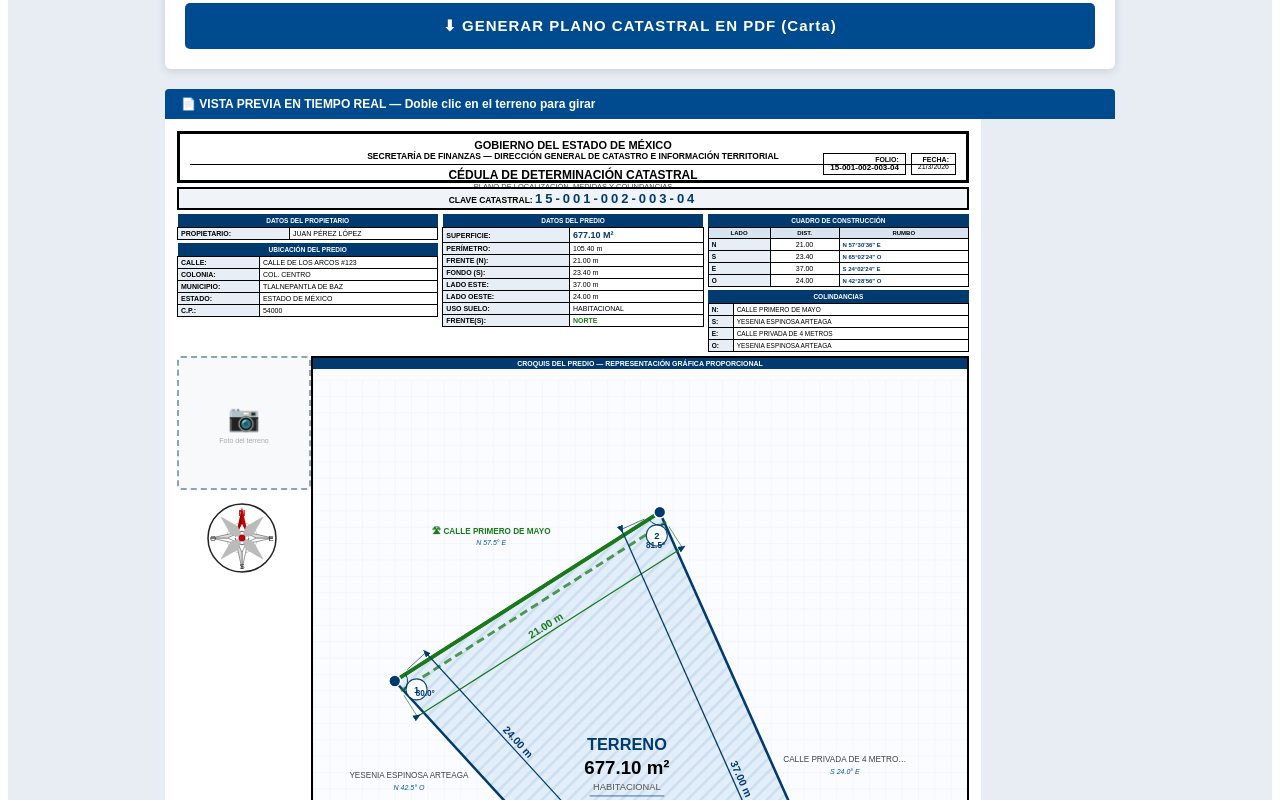
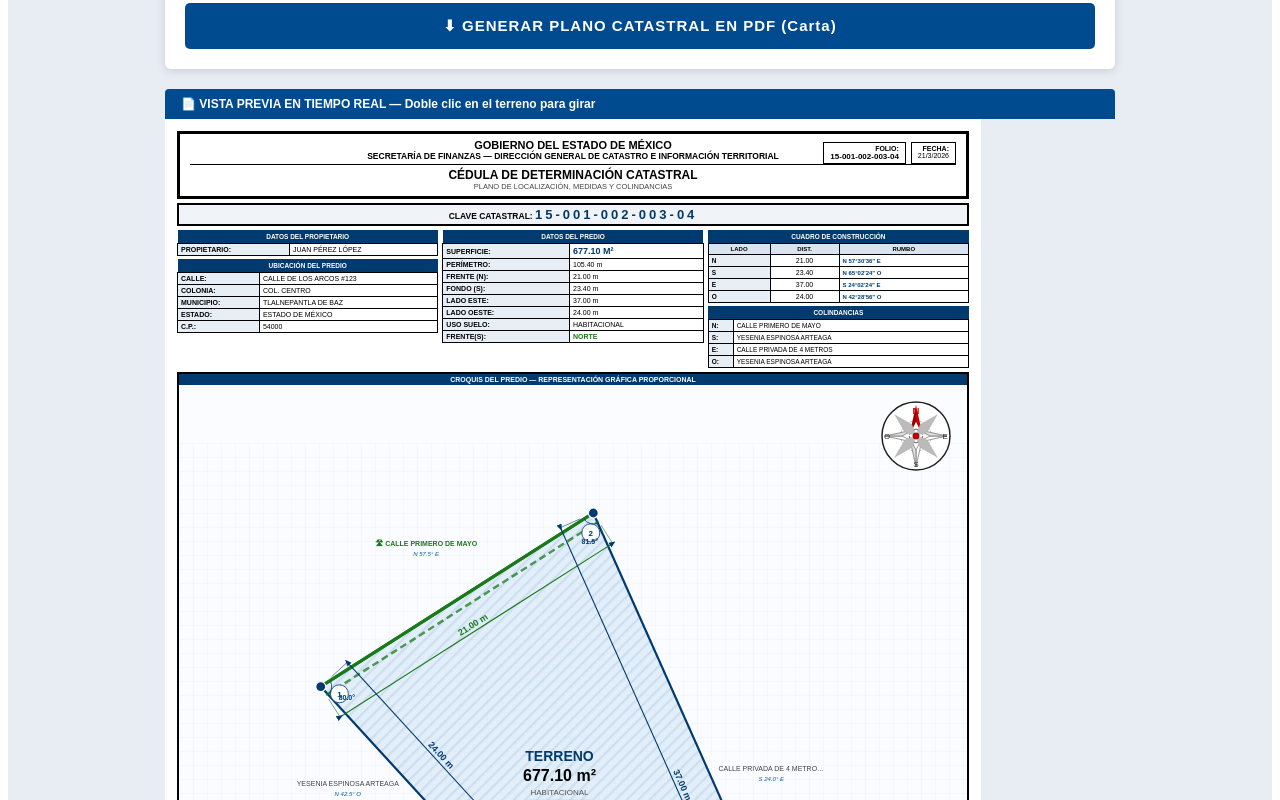
Before and after one commit to CesarHP1/plano-catastral, a React (Create React App) app: page / in a window 1280 px wide. Shown: the part 1100-1900 px from the top of the page. Built offline with nearby package versions, Linux system fonts and the light colour scheme.

Commit message:
Update App.js

```diff
--- a/src/App.js
+++ b/src/App.js
@@ -2,14 +2,14 @@ import React, { useState, useRef, useEffect, useCallback } from 'react';
 import jsPDF from 'jspdf';
 import html2canvas from 'html2canvas';
 
-const ESTADOS = [
+const ESTADOS =[
   'AGUASCALIENTES','BAJA CALIFORNIA','BAJA CALIFORNIA SUR','CAMPECHE','CHIAPAS','CHIHUAHUA',
   'CIUDAD DE MÉXICO','COAHUILA DE ZARAGOZA','COLIMA','DURANGO','ESTADO DE MÉXICO','GUANAJUATO',
   'GUERRERO','HIDALGO','JALISCO','MICHOACÁN DE OCAMPO','MORELOS','NAYARIT','NUEVO LEÓN',
   'OAXACA','PUEBLA','QUERÉTARO','QUINTANA ROO','SAN LUIS POTOSÍ','SINALOA','SONORA','TABASCO',
   'TAMAULIPAS','TLAXCALA','VERACRUZ DE IGNACIO DE LA LLAVE','YUCATÁN','ZACATECAS'
 ];
-const MUNICIPIOS = [
+const MUNICIPIOS =[
   'Acambay de Ruíz Castañeda','Acolman','Aculco','Almoloya de Alquisiras','Almoloya de Juárez',
   'Almoloya del Río','Amanalco','Amatepec','Amecameca','Apaxco','Atenco','Atizapán',
   'Atizapán de Zaragoza','Atlacomulco','Atlautla','Axapusco','Ayapango','Calimaya','Capulhuac',
@@ -348,12 +348,12 @@ const TerrenoCroquis = ({norteM,surM,esteM,oesteM,norteCol,surCol,esteCol,oesteC
       <line x1={cx-32} y1={cy+22} x2={cx+32} y2={cy+22} stroke="#003a6e" strokeWidth="0.6"/>
       <text x={cx} y={cy+31} textAnchor="middle" fontSize="7" fill="#888" fontFamily="Arial">P = {perim} m</text>
 
-      {/* Scale bar — bottom left */}
-      <rect x={8} y={svgH-18} width={scaleBarPx} height={7} fill="none" stroke="#444" strokeWidth="1"/>
-      <rect x={8} y={svgH-18} width={scaleBarPx/2} height={7} fill="#444"/>
-      <text x={8}              y={svgH-5} fontSize="7" fill="#333" fontFamily="Arial">0</text>
-      <text x={8+scaleBarPx/2} y={svgH-5} textAnchor="middle" fontSize="7" fill="#333" fontFamily="Arial">{scaleBarM/2}m</text>
-      <text x={8+scaleBarPx}   y={svgH-5} textAnchor="middle" fontSize="7" fill="#333" fontFamily="Arial">{scaleBarM}m</text>
+      {/* Scale bar — bottom right, shifted so the photo overlay on the left doesn't cover it */}
+      <rect x={svgW - scaleBarPx - 15} y={svgH-18} width={scaleBarPx} height={7} fill="none" stroke="#444" strokeWidth="1"/>
+      <rect x={svgW - scaleBarPx - 15} y={svgH-18} width={scaleBarPx/2} height={7} fill="#444"/>
+      <text x={svgW - scaleBarPx - 15}              y={svgH-5} fontSize="7" fill="#333" fontFamily="Arial">0</text>
+      <text x={svgW - scaleBarPx/2 - 15} y={svgH-5} textAnchor="middle" fontSize="7" fill="#333" fontFamily="Arial">{scaleBarM/2}m</text>
+      <text x={svgW - 15}   y={svgH-5} textAnchor="end" fontSize="7" fill="#333" fontFamily="Arial">{scaleBarM}m</text>
 
       {/* Rotation UI */}
       {selected&&(
@@ -371,12 +371,6 @@ const TerrenoCroquis = ({norteM,surM,esteM,oesteM,norteCol,surCol,esteCol,oesteC
           </text>
         </g>
       )}
-      {!selected&&(
-        <text x={svgW/2} y={svgH-5} textAnchor="middle" fontSize="6.5" fill="#bbb" fontFamily="Arial"
-          style={{cursor:'pointer'}} onDoubleClick={()=>onSelect(true)}>
-          Doble clic para girar
-        </text>
-      )}
       <polygon points={rPts} fill="transparent" stroke="none"
         onDoubleClick={()=>onSelect(!selected)} style={{cursor:'pointer'}}/>
     </svg>
@@ -388,7 +382,7 @@ const App = () => {
   const printRef = useRef();
   const [rotation, setRotation] = useState(0);
   const [selected, setSelected] = useState(false);
-  const [frontes, setFrontes] = useState(new Set(['norte']));
+  const[frontes, setFrontes] = useState(new Set(['norte']));
   const [munQuery, setMunQuery] = useState('Tlalnepantla de Baz');
   const [munSug, setMunSug] = useState([]);
   const [showMun, setShowMun] = useState(false);
@@ -426,7 +420,7 @@ const App = () => {
   const useExact=bN!==null&&bS!==null&&bE!==null&&bO!==null;
 
   /* Compute rotated bearings for table */
-  const CW=560, CH=660;
+  const CW=788, CH=660; // Ancho ampliado para la gráfica de 1 columna
   const geo=useExact?computeFromBearings(nM,sM,eM,oM,bN,bS,bE,bO):solveQuad(nM,sM,eM,oM);
   const PAD2=70, DW=CW-PAD2*2, DH=CH-PAD2*2;
   const{TL:t2,TR:r2,BL:bl2,BR:br2}=geo;
@@ -606,14 +600,14 @@ const App = () => {
         <div ref={printRef} style={{width:'816px',height:'1056px',background:'white',padding:'12px',boxSizing:'border-box',fontFamily:'Arial,sans-serif',fontSize:'9px',color:'#000',overflow:'hidden',display:'flex',flexDirection:'column',gap:'4px'}}>
 
           {/* 1. ENCABEZADO */}
-          <div style={{border:'3px solid #000',padding:'5px 10px',flexShrink:0}}>
+          <div style={{border:'3px solid #000',padding:'5px 10px',flexShrink:0,position:'relative'}}>
             <div style={{textAlign:'center'}}>
               <div style={{fontSize:'11px',fontWeight:'bold'}}>GOBIERNO DEL ESTADO DE MÉXICO</div>
               <div style={{fontSize:'8.5px',fontWeight:'bold'}}>SECRETARÍA DE FINANZAS — DIRECCIÓN GENERAL DE CATASTRO E INFORMACIÓN TERRITORIAL</div>
               <div style={{fontSize:'12px',fontWeight:'bold',borderTop:'1px solid #000',marginTop:'3px',paddingTop:'3px'}}>CÉDULA DE DETERMINACIÓN CATASTRAL</div>
               <div style={{fontSize:'7.5px',color:'#444'}}>PLANO DE LOCALIZACIÓN, MEDIDAS Y COLINDANCIAS</div>
             </div>
-            <div style={{display:'flex',justifyContent:'flex-end',gap:'5px',marginTop:'-38px'}}>
+            <div style={{position:'absolute',top:'8px',right:'10px',display:'flex',gap:'5px'}}>
               <div style={{border:'1px solid #000',padding:'2px 6px',fontSize:'7px',textAlign:'right'}}>
                 <div style={{fontWeight:'bold'}}>FOLIO:</div><div style={{fontSize:'8px',fontWeight:'bold'}}>{form.claveCatastral}</div>
               </div>
@@ -694,29 +688,13 @@ const App = () => {
             </div>
           </div>
 
-          {/* 4. ZONA INFERIOR: foto izq + croquis derecha — flex:1 take all remaining space */}
-          <div style={{display:'grid',gridTemplateColumns:'130px 1fr',gap:'4px',flex:1,minHeight:0}}>
-
-            {/* Foto — cuadrada en la parte de arriba, luego espacio libre */}
-            <div style={{display:'flex',flexDirection:'column',gap:'4px'}}>
-              <div style={{width:'130px',height:'130px',flexShrink:0,border:'2px dashed #90a4ae',borderRadius:'4px',overflow:'hidden',display:'flex',alignItems:'center',justifyContent:'center',background:'#f8f9fa'}}>
-                {imagenSrc
-                  ?<img src={imagenSrc} alt="terreno" style={{width:'100%',height:'100%',objectFit:'cover'}}/>
-                  :<div style={{textAlign:'center'}}><div style={{fontSize:'26px',color:'#ccc'}}>📷</div><div style={{fontSize:'7px',color:'#aaa',marginTop:'3px'}}>Foto del terreno</div></div>
-                }
-              </div>
-              {/* Rosa de vientos debajo de la foto */}
-              <div style={{display:'flex',justifyContent:'center',paddingTop:'8px'}}>
-                <RosaVientos size={72}/>
-              </div>
+          {/* 4. ZONA INFERIOR: croquis full width con elementos superpuestos */}
+          <div style={{display:'flex',flexDirection:'column',flex:1,minHeight:0,border:'2px solid #000',background:'#fafcff',position:'relative'}}>
+            <div style={{textAlign:'center',fontWeight:'bold',fontSize:'7px',background:'#003a6e',color:'white',padding:'2px 4px',flexShrink:0,zIndex:2}}>
+              CROQUIS DEL PREDIO — REPRESENTACIÓN GRÁFICA PROPORCIONAL
             </div>
 
-            {/* Croquis — takes all remaining height */}
-            <div style={{border:'2px solid #000',background:'#fafcff',display:'flex',flexDirection:'column',minHeight:0}}>
-              <div style={{textAlign:'center',fontWeight:'bold',fontSize:'7px',background:'#003a6e',color:'white',padding:'2px 4px',flexShrink:0}}>
-                CROQUIS DEL PREDIO — REPRESENTACIÓN GRÁFICA PROPORCIONAL
-              </div>
-              <div style={{flex:1,minHeight:0,display:'flex',alignItems:'stretch',justifyContent:'stretch'}}>
+            <div style={{flex:1,minHeight:0,position:'relative',display:'flex',alignItems:'stretch',justifyContent:'stretch'}}>
               <TerrenoCroquis
                 norteM={nM} surM={sM} esteM={eM} oesteM={oM}
                 norteCol={form.norteColindancia} surCol={form.surColindancia}
@@ -728,6 +706,18 @@ const App = () => {
                 bN={bN} bS={bS} bE={bE} bO={bO}
                 frontes={frontes}
               />
+
+              {/* Overlay Rosa de Vientos (esquina superior derecha de la gráfica) */}
+              <div style={{position:'absolute', top:'15px', right:'15px', pointerEvents:'none', zIndex:10}}>
+                <RosaVientos size={72}/>
+              </div>
+
+              {/* Overlay Foto del Terreno (esquina inferior izquierda de la gráfica) */}
+              <div style={{position:'absolute', bottom:'15px', left:'15px', width:'130px', height:'130px', border:'2px dashed #90a4ae', borderRadius:'4px', overflow:'hidden', display:'flex', alignItems:'center', justifyContent:'center', background:'rgba(248, 249, 250, 0.85)', backdropFilter:'blur(2px)', zIndex:10, boxShadow:'0 2px 6px rgba(0,0,0,0.15)'}}>
+                {imagenSrc
+                  ?<img src={imagenSrc} alt="terreno" style={{width:'100%',height:'100%',objectFit:'cover'}}/>
+                  :<div style={{textAlign:'center'}}><div style={{fontSize:'26px',color:'#ccc'}}>📷</div><div style={{fontSize:'7px',color:'#aaa',marginTop:'3px'}}>Foto del terreno</div></div>
+                }
               </div>
             </div>
           </div>
```
Lines whose indentation alone changed are shown as unchanged.
